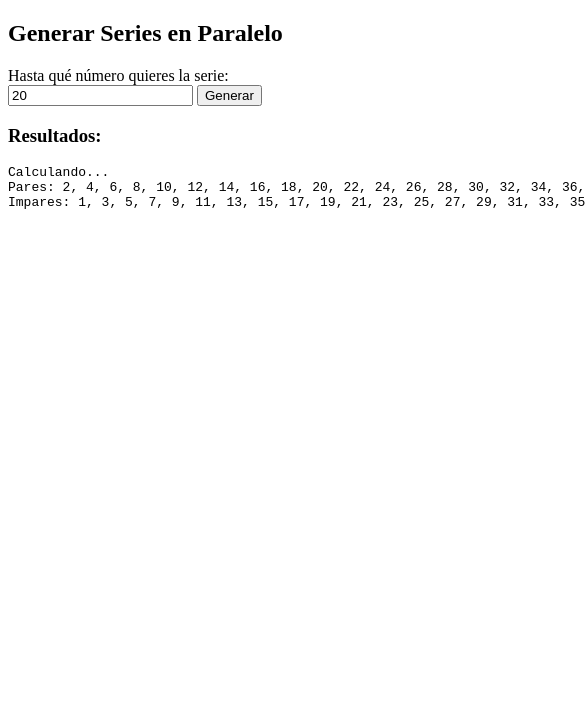
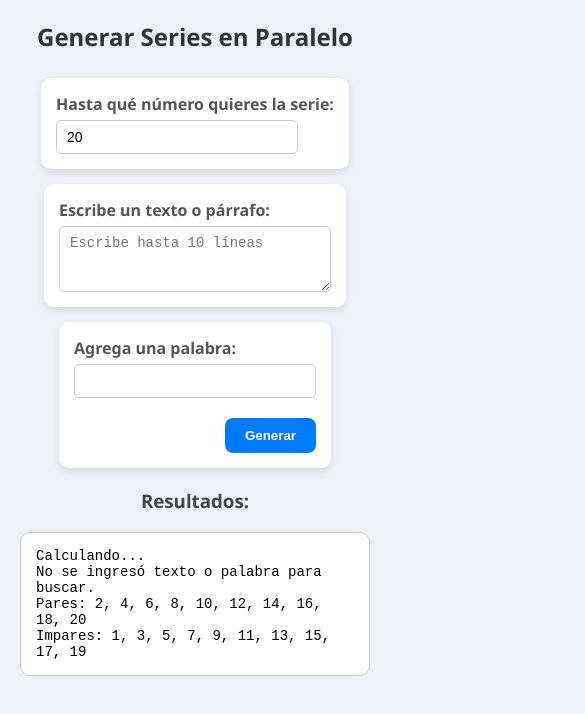
Before and after one commit to diegoIAjm/clase4, a plain HTML site: page PROYECTO_4/index.html in a window 390 px wide. Both pictures are taken after a click on the button "Generar". Shown: the top 714 px of the page, 585 px wide, since content can reach past the window. Drawn offline with Linux system fonts and the light colour scheme.

Commit message:
Primer commit - Clase4

```diff
--- a/PROYECTO_4/app.js
+++ b/PROYECTO_4/app.js
@@ -1,39 +1,66 @@
 const inputLimite = document.getElementById("limite");
+const inputTexto = document.getElementById("texto");
+const inputPalabra = document.getElementById("palabra");
 const botonGenerar = document.getElementById("generar");
 const salida = document.getElementById("salida");
 
+// Limites máximos
+inputLimite.setAttribute("max", 1000000);
+inputTexto.setAttribute("maxlength", 2000); // aprox 10 líneas
+
+// Crear un Worker desde función
 function crearWorker(fn) {
   const blob = new Blob(["onmessage = " + fn.toString()], { type: "application/javascript" });
   const url = URL.createObjectURL(blob);
   return new Worker(url);
 }
 
+// Criba para pares
 function workerPares(e) {
   const limite = e.data;
-  let pares = [];
-  let paresNum = 2;
-  for (let i = 0; i < limite; i++) {
-     pares.push(paresNum);
-     paresNum +=2;
+  const pares = [];
+  for (let i = 2; i <= limite; i += 2) {
+    pares.push(i);
   }
   postMessage(pares.join(", "));
 }
 
+// Criba para impares
 function workerImpares(e) {
   const limite = e.data;
-  let impares = [];
-  let imparesNum = 1;
-  for (let i = 0; i < limite; i++) {
-     impares.push(imparesNum);
-     imparesNum += 2;
+  const impares = [];
+  for (let i = 1; i <= limite; i += 2) {
+    impares.push(i);
   }
   postMessage(impares.join(", "));
 }
 
+// Búsqueda binaria en array ordenado
+function busquedaBinaria(arr, objetivo) {
+  let inicio = 0, fin = arr.length - 1;
+  objetivo = objetivo.toLowerCase();
+
+  while (inicio <= fin) {
+    const medio = Math.floor((inicio + fin) / 2);
+    const valor = arr[medio].toLowerCase();
+    if (valor === objetivo) return medio;
+    else if (valor < objetivo) inicio = medio + 1;
+    else fin = medio - 1;
+  }
+  return -1;
+}
+
+// Evento click
 botonGenerar.addEventListener("click", () => {
   salida.textContent = "Calculando...\n";
 
   const limite = parseInt(inputLimite.value);
+  if(isNaN(limite) || limite <= 0){
+    salida.textContent = "Ingresa un número válido mayor que 0.";
+    return;
+  }
+
+  // Crear workers
   const wPares = crearWorker(workerPares);
   const wImpares = crearWorker(workerImpares);
 
@@ -42,4 +69,25 @@ botonGenerar.addEventListener("click", () => {
 
   wPares.postMessage(limite);
   wImpares.postMessage(limite);
+
+  // Buscar palabra en el párrafo
+  const texto = inputTexto.value.trim();
+  const palabra = inputPalabra.value.trim();
+
+  if (palabra && texto) {
+    // Convertir párrafo en array de palabras y ordenar
+    const palabrasArray = texto.split(/\W+/).filter(p => p).sort((a,b) => a.localeCompare(b, 'es', {sensitivity: 'base'}));
+
+    const indice = busquedaBinaria(palabrasArray, palabra);
+    if (indice !== -1) {
+      // Contar cuántas veces aparece la palabra
+      const regex = new RegExp(`\\b${palabra}\\b`, 'gi');
+      const coincidencias = texto.match(regex) || [];
+      salida.textContent += `✅ La palabra "${palabra}" aparece ${coincidencias.length} vez/veces en el párrafo.\n`;
+    } else {
+      salida.textContent += `❌ La palabra "${palabra}" NO está en el párrafo.\n`;
+    }
+  } else {
+    salida.textContent += 'No se ingresó texto o palabra para buscar.\n';
+  }
 });
--- a/PROYECTO_4/index.html
+++ b/PROYECTO_4/index.html
@@ -3,13 +3,28 @@
 <head>
   <meta charset="UTF-8">
   <title>Series con Web Workers</title>
+<link rel="stylesheet" href="style.css">
 </head>
 <body>
   <h2>Generar Series en Paralelo</h2>
 
-  <label for="limite">Hasta qué número quieres la serie:</label>
-  <input type="number" id="limite" value="20">
-  <button id="generar">Generar</button>
+  <div class="fila">
+    <div class="card-input">
+      <label for="limite">Hasta qué número quieres la serie:</label>
+      <input type="number" id="limite" value="20" max="1000000">
+    </div>
+
+    <div class="card-input">
+      <label for="texto">Escribe un texto o párrafo:</label>
+      <textarea id="texto" rows="3" placeholder="Escribe hasta 10 líneas"></textarea>
+    </div>
+
+    <div class="card-input">
+      <label for="palabra">Agrega una palabra:</label>
+      <input type="text" id="palabra">
+      <button id="generar">Generar</button>
+    </div>
+  </div>
 
   <h3>Resultados:</h3>
   <pre id="salida"></pre>
--- /dev/null
+++ b/PROYECTO_4/style.css
@@ -0,0 +1,105 @@
+
+    body {
+      font-family: 'Segoe UI', Tahoma, Geneva, Verdana, sans-serif;
+      margin: 20px;
+      background-color: #eef2f7;
+    }
+
+    h2 {
+      color: #333;
+      text-align: center;
+      margin-bottom: 25px;
+    }
+
+    .fila {
+      display: flex;
+      flex-wrap: wrap;
+      gap: 15px;
+      justify-content: center;
+      margin-bottom: 20px;
+    }
+
+    .card-input {
+      background-color: #fff;
+      padding: 15px;
+      border-radius: 10px;
+      box-shadow: 0 4px 8px rgba(0,0,0,0.1);
+      display: flex;
+      flex-direction: column;
+    }
+
+    .card-input label {
+      font-weight: bold;
+      margin-bottom: 5px;
+      color: #555;
+    }
+
+    input[type="number"],
+    input[type="text"],
+    textarea {
+      padding: 8px 10px;
+      border: 1px solid #ccc;
+      border-radius: 5px;
+      font-size: 14px;
+      width: 220px;
+    }
+
+    textarea {
+      width: 250px;
+    }
+
+    button {
+      padding: 10px 20px;
+      background-color: #007bff;
+      color: white;
+      border: none;
+      border-radius: 8px;
+      cursor: pointer;
+      font-weight: bold;
+      align-self: flex-end;
+      margin-top: 20px;
+      transition: 0.3s;
+    }
+
+    button:hover {
+      background-color: #0056b3;
+    }
+
+    h3 {
+      text-align: center;
+      color: #444;
+    }
+
+    pre {
+      background-color: #fff;
+      border: 1px solid #ccc;
+      border-radius: 10px;
+      padding: 15px;
+      max-height: 400px;
+      overflow-y: auto;
+      white-space: pre-wrap;
+      word-wrap: break-word;
+      font-size: 14px;
+    }
+
+    .resultado-par {
+      color: #28a745;
+      font-weight: bold;
+    }
+
+    .resultado-impar {
+      color: #dc3545;
+      font-weight: bold;
+    }
+
+    .resultado-palabra {
+      color: #17a2b8;
+      font-weight: bold;
+    }
+
+    @media (max-width: 800px) {
+      .fila {
+        flex-direction: column;
+        align-items: center;
+      }
+    }
```
Also changed, not shown: 1 other file.
